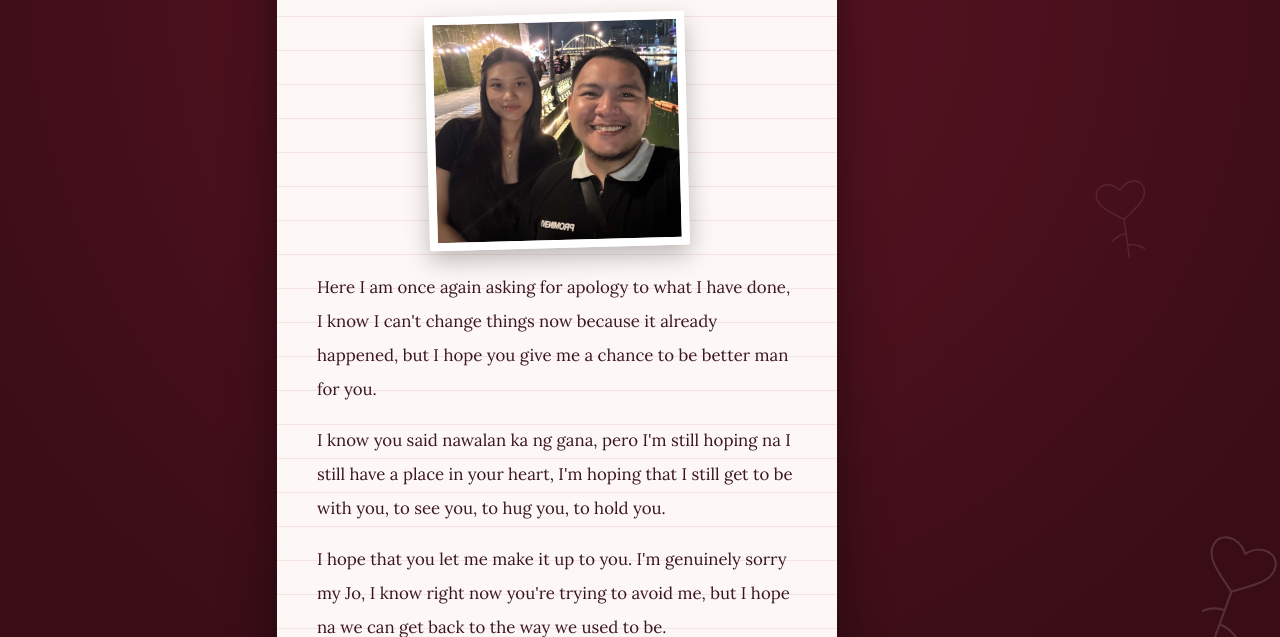
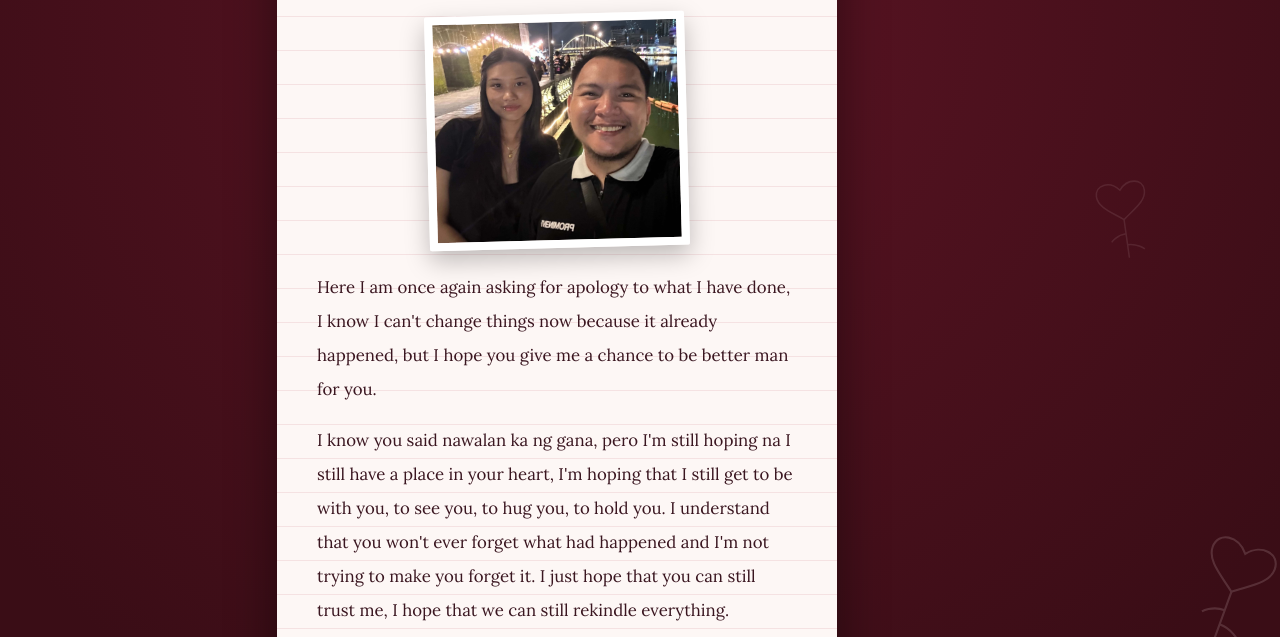
Before and after one commit to peej-26/Letter, a plain HTML site: page index.html in a window 1280 px wide. Both pictures are taken after a click on the button "Open the letter". Shown: the part 163-800 px from the top of the page. Drawn offline with Linux system fonts and the light colour scheme.

Commit message:
Update index.html

```diff
--- a/index.html
+++ b/index.html
@@ -118,7 +118,7 @@ body{
     </div>
 
     <p>Here I am once again asking for apology to what I have done, I know I can't change things now because it already happened, but I hope you give me a chance to be better man for you.</p>
-    <p>I know you said nawalan ka ng gana, pero I'm still hoping na I still have a place in your heart, I'm hoping that I still get to be with you, to see you, to hug you, to hold you.</p>
+    <p>I know you said nawalan ka ng gana, pero I'm still hoping na I still have a place in your heart, I'm hoping that I still get to be with you, to see you, to hug you, to hold you. I understand that you won't ever forget what had happened and I'm not trying to make you forget it. I just hope that you can still trust me, I hope that we can still rekindle everything.</p>
     <p>I hope that you let me make it up to you. I'm genuinely sorry my Jo, I know right now you're trying to avoid me, but I hope na we can get back to the way we used to be. Imissyousomuch and Iloveyousomuch</p>
     <p class="sign">Yours always,<br>Your Jo</p>
   </article>
```
